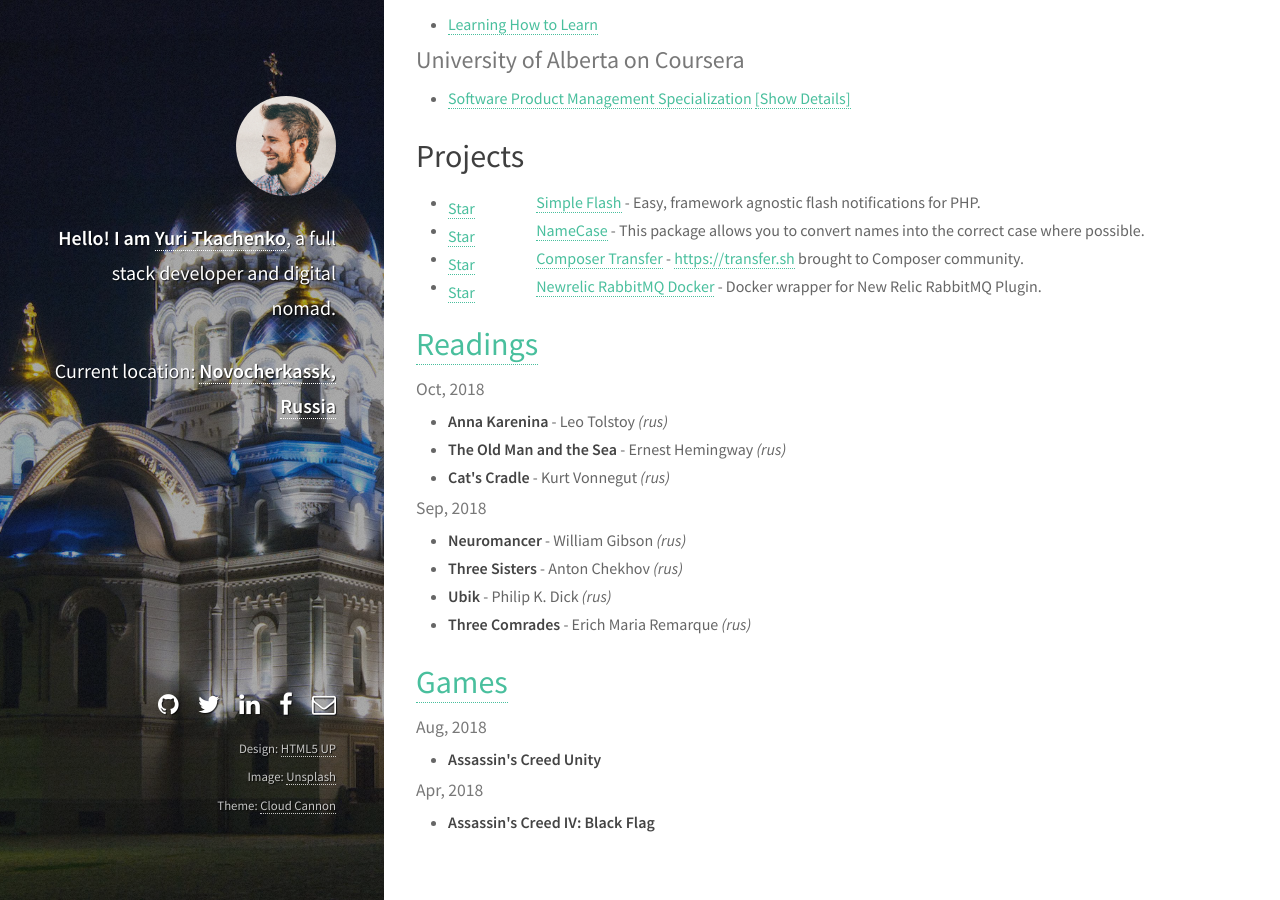
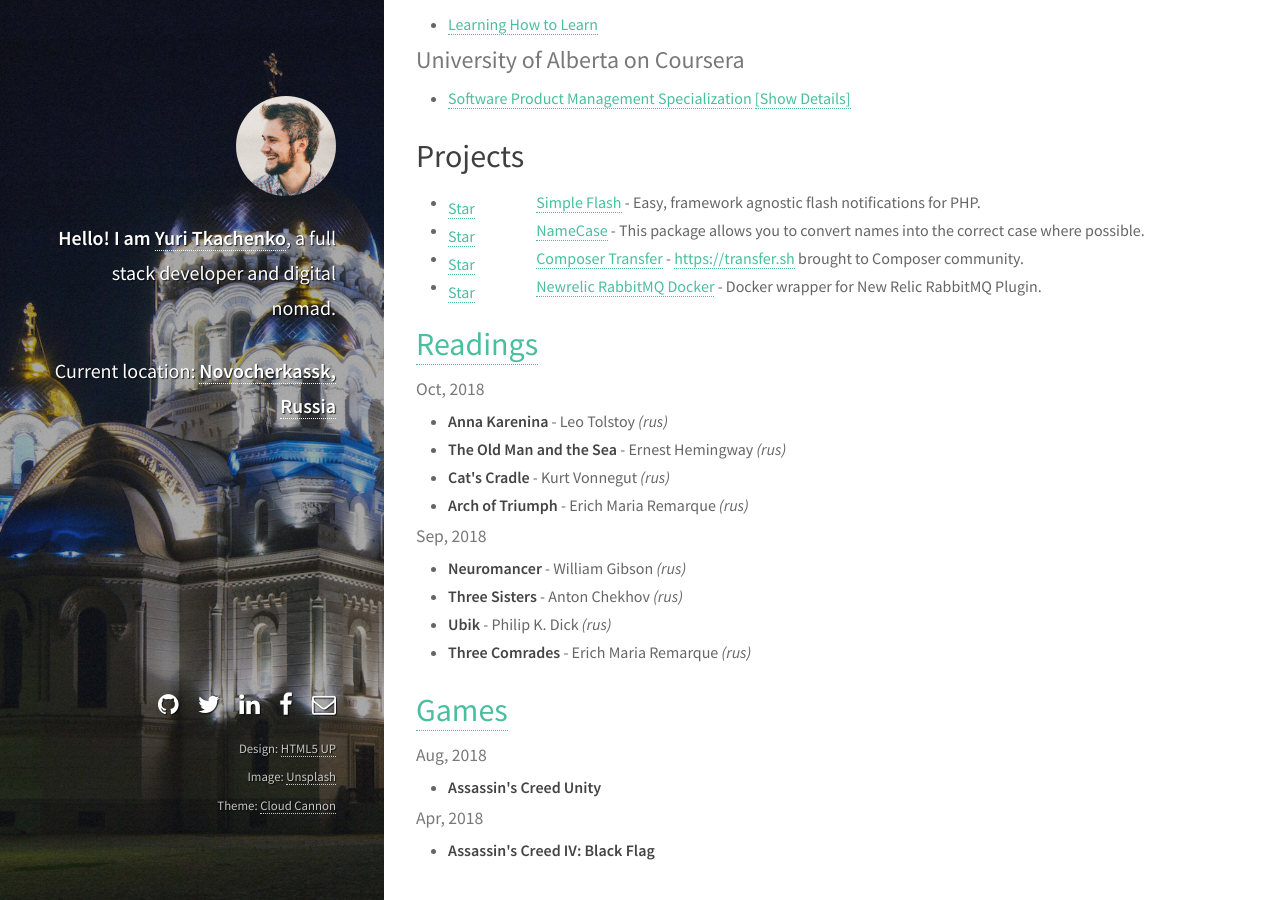
Before and after one commit to tamtamchik/tamtamchik.github.io, a Jekyll site: the page built from index.html, in a window 1280 px wide and 900 px high, scrolled down 532 px. Built offline with Jekyll 4.4.1, drawn with Linux system fonts in a browser that asks for light colours.

Commit message:
Update books.yml

```diff
--- a/_data/books.yml
+++ b/_data/books.yml
@@ -8,6 +8,9 @@
       lang: rus
     - title: "Cat's Cradle"
       author: Kurt Vonnegut
+      lang: rus
+    - title: Arch of Triumph
+      author: Erich Maria Remarque
       lang: rus
 
 - date: 2018-09-01
```
